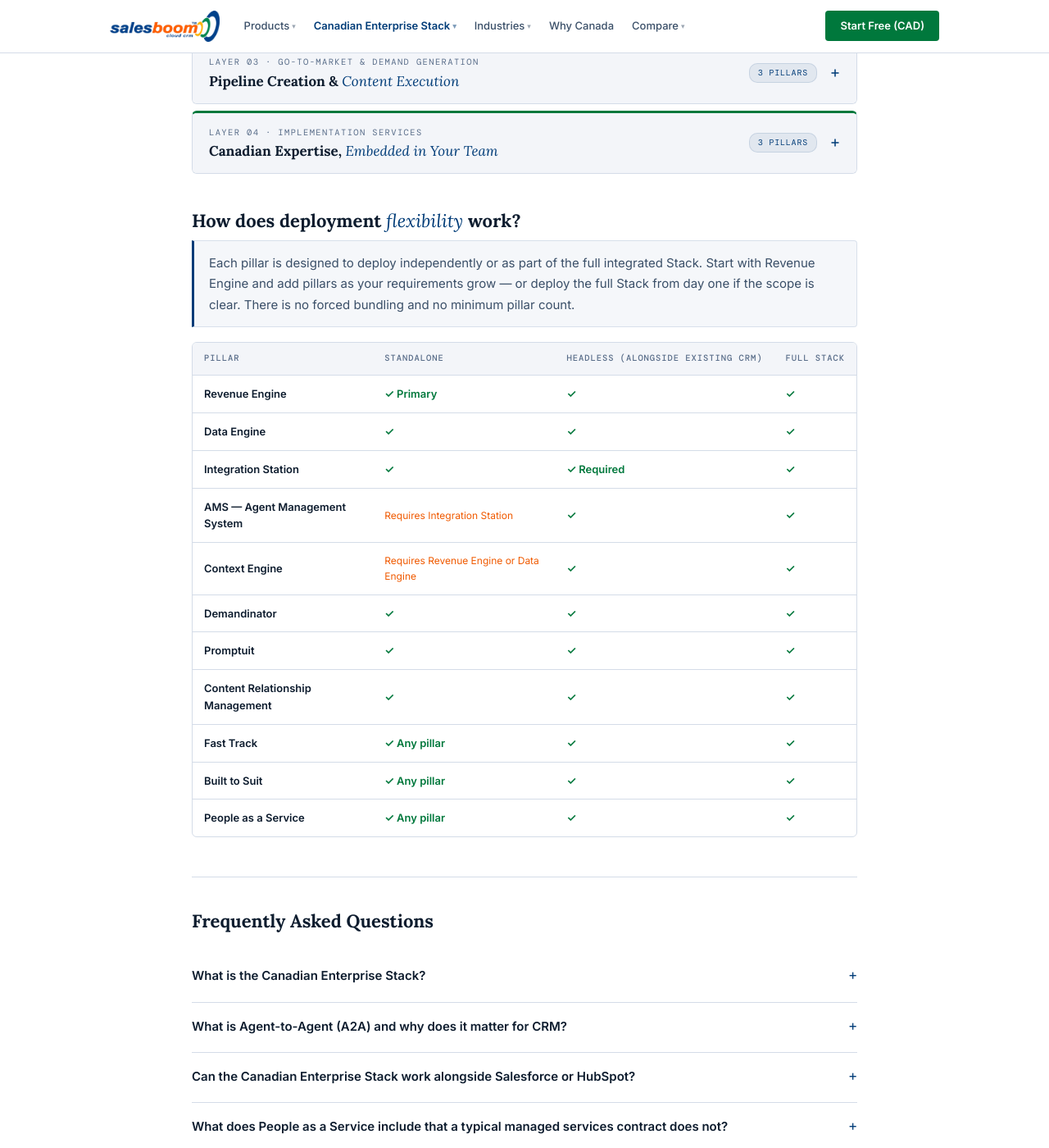
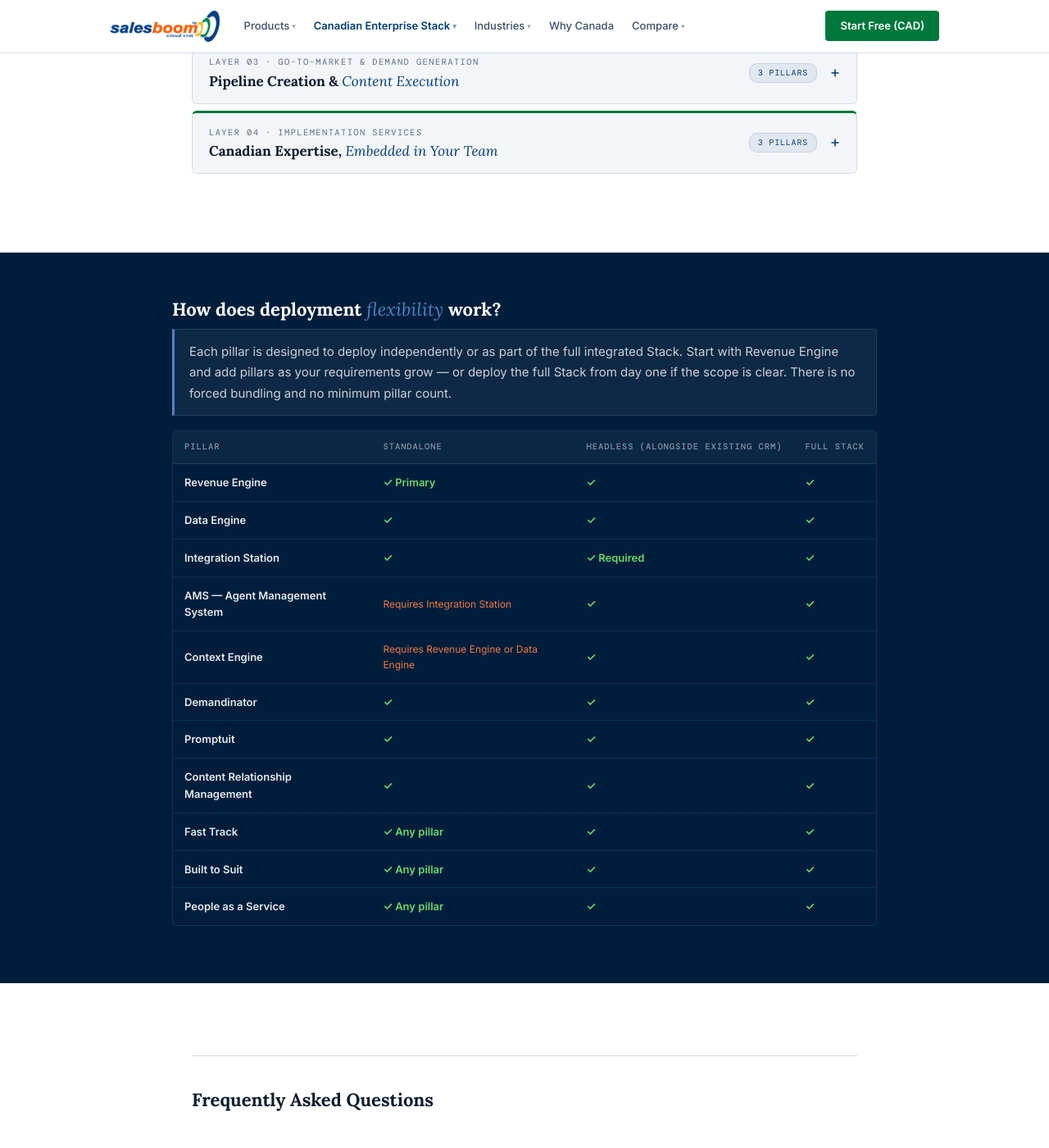
Before and after one commit to elizabethlemoine33-commits/salesboom-ca, a Jekyll site: the page built from stack.html, in a window 1280 px wide and 1400 px high, scrolled down 1188 px. Shown: the whole window at 82% size. Built offline with Jekyll 4.4.1, drawn with Linux system fonts in a browser that asks for light colours.

Commit message:
Add navy dark band behind deployment flexibility section on stack page
Pulls the deployment table out of the page-body container into a full-bleed dark-band div, matching the visual pattern used on the sovereignty page. Table colors updated for navy: yes-cells use #6FD869, partial-cells #F07840, row text uses white/rgba values for legibility. H2 and answer-block updated to white/blue-light for the dark background.

Co-Authored-By: Claude Sonnet 4.6 <noreply@anthropic.com>

```diff
--- a/stack.html
+++ b/stack.html
@@ -79,21 +79,23 @@ body { padding-block: 0; }
 .pillar-tag.tag-green { background: rgba(0,120,60,.07); color: #00783C; border-color: rgba(0,120,60,.15); }
 .pillar-tag.tag-orange { background: rgba(240,90,0,.07); color: #F05A00; border-color: rgba(240,90,0,.15); }
 
-/* ══ DEPLOYMENT TABLE ══ */
-.deployment-section { margin-bottom: 48px; }
-.deployment-section h2 { font-family: 'Lora', serif; font-size: 22px; font-weight: 700; color: var(--text); margin-bottom: 6px; }
-.deployment-section h2 em { font-style: italic; font-weight: 300; color: var(--blue); }
-.answer-block { background: rgba(0,60,120,.04); border: 1px solid rgba(0,60,120,.12); border-left: 3px solid var(--blue); border-radius: 0 4px 4px 0; padding: 14px 18px; margin-bottom: 18px; }
-.answer-block p { font-size: 15px; color: var(--text-2); line-height: 1.7; margin: 0; }
-.deploy-wrap { overflow-x: auto; margin: 18px 0; border: 1px solid var(--border); border-radius: 6px; }
+/* ══ DEPLOYMENT DARK BAND ══ */
+.dark-band { background: var(--navy); padding: 52px 24px; }
+.dark-band-inner { max-width: 860px; margin: 0 auto; }
+.deployment-section { margin-bottom: 0; }
+.deployment-section h2 { font-family: 'Lora', serif; font-size: 22px; font-weight: 700; color: #fff; margin-bottom: 6px; }
+.deployment-section h2 em { font-style: italic; font-weight: 300; color: #5080C8; }
+.answer-block { background: rgba(255,255,255,.05); border: 1px solid rgba(255,255,255,.10); border-left: 3px solid #5080C8; border-radius: 0 4px 4px 0; padding: 14px 18px; margin-bottom: 18px; }
+.answer-block p { font-size: 15px; color: rgba(255,255,255,.78); line-height: 1.7; margin: 0; }
+.deploy-wrap { overflow-x: auto; margin: 18px 0; border: 1px solid rgba(255,255,255,.10); border-radius: 6px; }
 .deploy-table { width: 100%; border-collapse: collapse; font-size: 13px; }
-.deploy-table th { font-family: 'DM Mono', monospace; font-size: 10.5px; letter-spacing: .09em; text-transform: uppercase; font-weight: 500; color: var(--muted); padding: 11px 14px; background: var(--bg-alt); border-bottom: 1px solid var(--border); text-align: left; white-space: nowrap; }
-.deploy-table td { padding: 12px 14px; border-bottom: 1px solid var(--border); color: var(--text-2); }
+.deploy-table th { font-family: 'DM Mono', monospace; font-size: 10.5px; letter-spacing: .09em; text-transform: uppercase; font-weight: 500; color: rgba(255,255,255,.50); padding: 11px 14px; background: rgba(255,255,255,.04); border-bottom: 1px solid rgba(255,255,255,.10); text-align: left; white-space: nowrap; }
+.deploy-table td { padding: 12px 14px; border-bottom: 1px solid rgba(255,255,255,.07); color: rgba(255,255,255,.70); }
 .deploy-table tr:last-child td { border-bottom: none; }
-.deploy-table td:first-child { font-weight: 600; color: var(--text); font-size: 13px; }
-.deploy-table .yes-cell { color: #00783C; font-weight: 600; font-size: 13px; }
-.deploy-table .partial-cell { color: #F05A00; font-size: 12px; }
-.deploy-table .no-cell { color: var(--muted); font-size: 12px; }
+.deploy-table td:first-child { font-weight: 600; color: rgba(255,255,255,.90); font-size: 13px; }
+.deploy-table .yes-cell { color: #6FD869; font-weight: 600; font-size: 13px; }
+.deploy-table .partial-cell { color: #F07840; font-size: 12px; }
+.deploy-table .no-cell { color: rgba(255,255,255,.45); font-size: 12px; }
 
 /* ══ FAQ ACCORDION ══ */
 .faq-section { margin-top: 48px; padding-top: 36px; border-top: 1px solid var(--border); }
@@ -414,7 +416,11 @@ body { padding-block: 0; }
 
   </div>
 
-  <!-- DEPLOYMENT TABLE -->
+</div><!-- /page-body -->
+
+<!-- DEPLOYMENT DARK BAND -->
+<div class="dark-band">
+  <div class="dark-band-inner">
     <div class="deployment-section">
       <h2>How does deployment <em>flexibility</em> work?</h2>
       <div class="answer-block"><p>Each pillar is designed to deploy independently or as part of the full integrated Stack. Start with Revenue Engine and add pillars as your requirements grow — or deploy the full Stack from day one if the scope is clear. There is no forced bundling and no minimum pillar count.</p></div>
@@ -445,6 +451,10 @@ body { padding-block: 0; }
         </table>
       </div>
     </div>
+  </div>
+</div><!-- /dark-band -->
+
+<div class="page-body">
 
   <!-- FAQ -->
   <div class="faq-section" aria-label="Frequently asked questions">
@@ -485,4 +495,4 @@ body { padding-block: 0; }
       <a href="#" class="btn-outline-blue">Book a Conversation →</a>
     </div>
   </div>
-</div>
+</div><!-- /page-body -->
```
Lines whose indentation alone changed are shown as unchanged.
